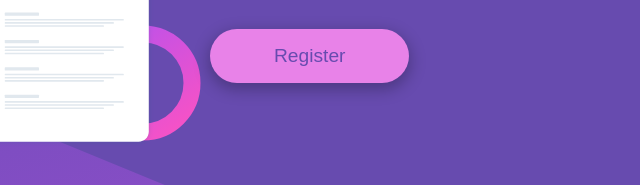
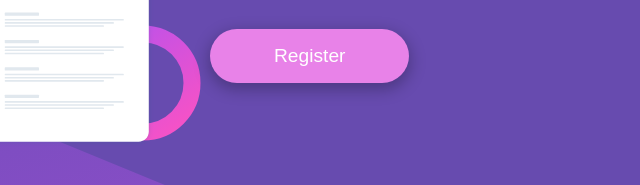
Before and after one commit to pascal-prfst/Huddle-Landing_Page, a plain HTML site: page index.html in a window 1280 px wide. In both pictures the pointer is over the link "Register". Shown: the part 480-665 px from the top of the page, 542-1182 px from the left. Drawn offline with nearby package versions, Linux system fonts and the light colour scheme.

Commit message:
Add files via upload

```diff
--- a/style.css
+++ b/style.css
@@ -54,7 +54,9 @@ button:hover {
 }
 button a {
     text-decoration: none;
-    color:hsl(257, 40%, 49%);
+}
+button a:hover {
+    color: white;
 }
 ion-icon {
     font-size: 2rem;
```
